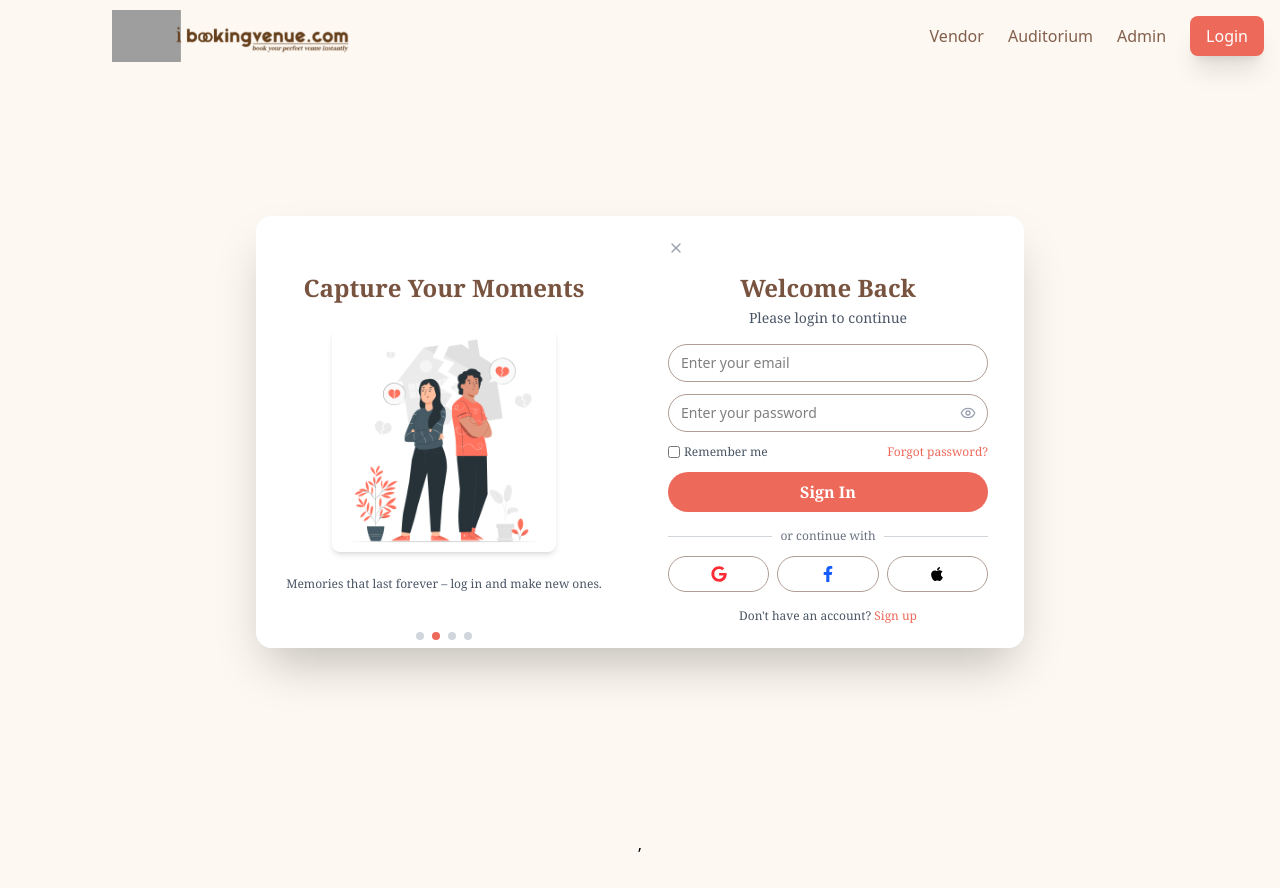
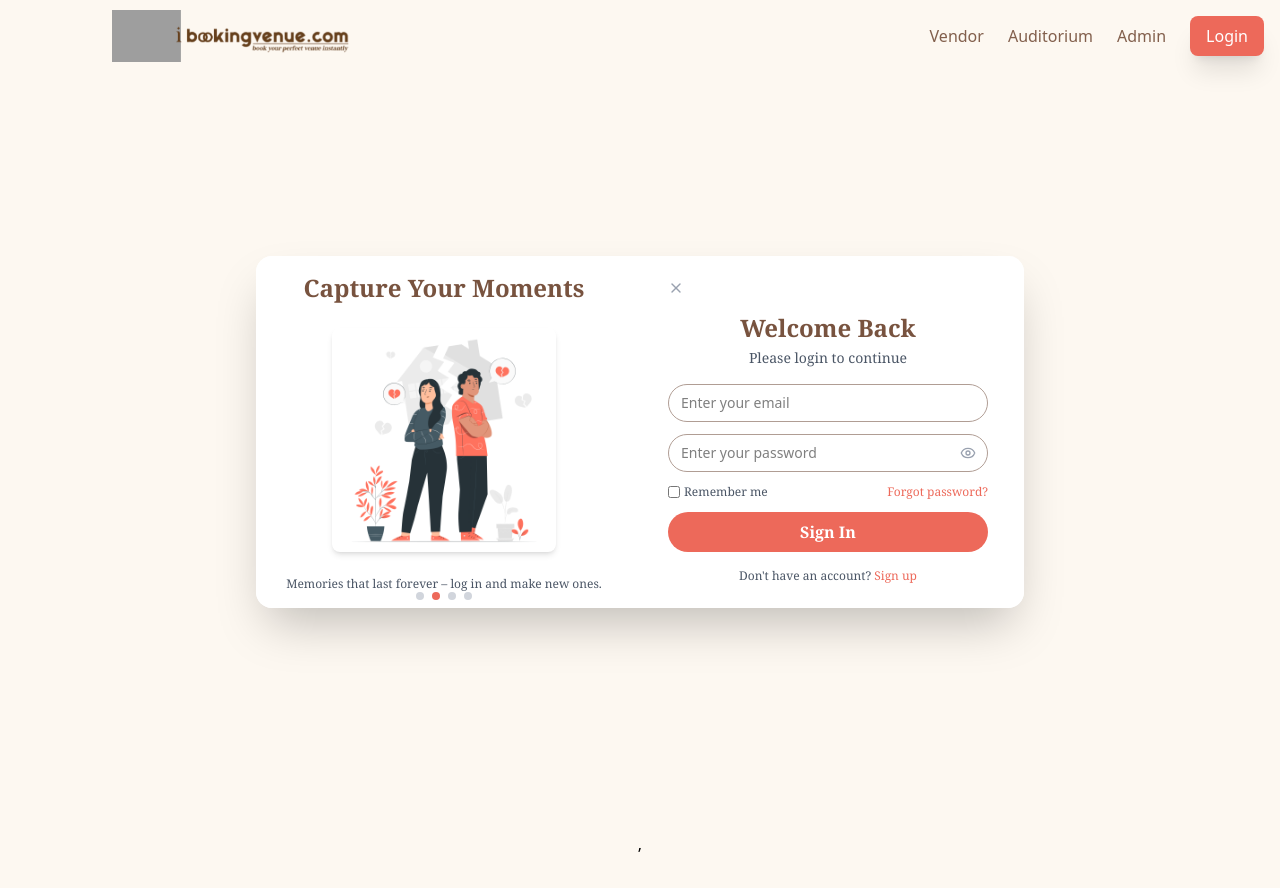
Before and after one commit to farsanakt/AUDITORIUM-PANEL, a React (Vite) app: page /login in a window 1280 px wide. Built offline with nearby package versions, Linux system fonts and the light colour scheme; grey boxes are pictures that could not be loaded.

Commit message:
removed some content

```diff
--- a/src/pages/user/Login.tsx
+++ b/src/pages/user/Login.tsx
@@ -170,15 +170,15 @@ const LoginUserPage: React.FC = () => {
                 </button>
               </form>
 
-              {/* Divider */}
-              <div className="flex items-center my-3">
+              {/* {/* Divider */}
+              {/* <div className="flex items-center my-3">
                 <div className="flex-grow h-px bg-gray-300"></div>
                 <span className="mx-2 text-xs text-gray-500 font-serif">or continue with</span>
                 <div className="flex-grow h-px bg-gray-300"></div>
-              </div>
+              </div> */}
 
               {/* Social buttons */}
-              <div className="grid grid-cols-3 gap-2">
+              {/* <div className="grid grid-cols-3 gap-2">
                 <button className="flex items-center justify-center border border-[#b09d94] rounded-full h-9 w-full hover:bg-gray-50 transition-all duration-200">
                   <FaGoogle className="text-red-500" />
                 </button>
@@ -188,7 +188,7 @@ const LoginUserPage: React.FC = () => {
                 <button className="flex items-center justify-center border border-[#b09d94] rounded-full h-9 w-full hover:bg-gray-50 transition-all duration-200">
                   <FaApple className="text-black" />
                 </button>
-              </div>
+              </div>  */}
 
               {/* Sign up text */}
               <div className="text-center text-xs text-gray-600 font-serif">
--- a/src/pages/vendor/login.tsx
+++ b/src/pages/vendor/login.tsx
@@ -167,11 +167,11 @@ const Login: React.FC = () => {
               </form>
 
               {/* Divider */}
-              <div className="flex items-center my-3">
+              {/* <div className="flex items-center my-3">
                 <div className="flex-grow h-px bg-gray-300"></div>
                 <span className="mx-2 text-xs text-gray-500">or continue with</span>
                 <div className="flex-grow h-px bg-gray-300"></div>
-              </div>
+              </div> */}
 
               {/* Social buttons */}
               {/* <div className="grid grid-cols-3 gap-2">
```
